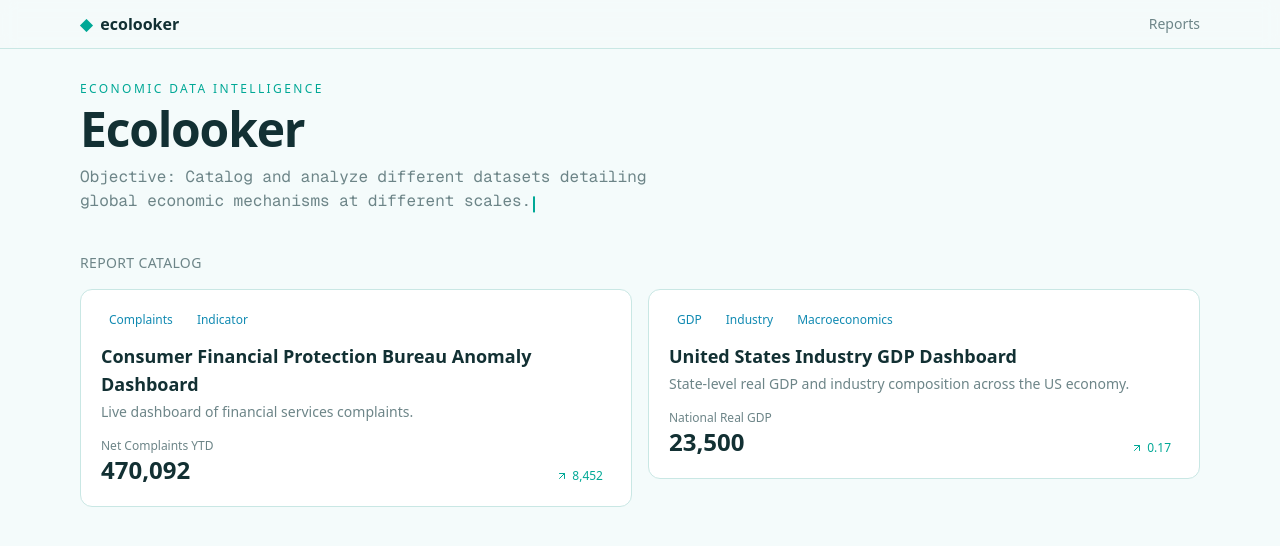
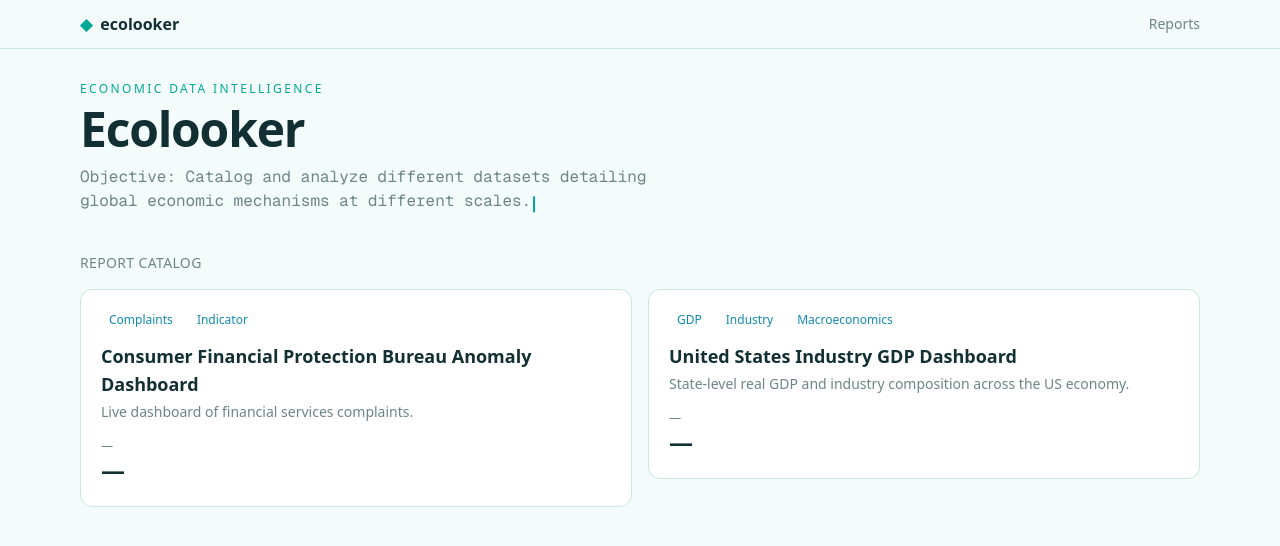
Before and after one commit to Ryanlin2/ecolooker, a Next.js app in the folder ecolooker-webapp/ecolooker/: page / in a window 1280 px wide. Shown: the top 546 px of the page. Built offline with nearby package versions, Linux system fonts and the light colour scheme.

Commit message:
clean up

```diff
--- a/ecolooker-webapp/ecolooker/src/app/page.tsx
+++ b/ecolooker-webapp/ecolooker/src/app/page.tsx
@@ -7,8 +7,42 @@
 import { TypewriterText } from "@/components/ui/typewriter-text";
 import { ArrowUpRight, ArrowDownRight } from "lucide-react";
 import { fmtNum } from "@/lib/utils";
+import { getCfpbReport } from "@/lib/cfpb-data";
+import { getUsIndustryGdpReport } from "@/lib/gdp-data";
 
-export default function Home() {
+type Hero = { label: string; value: number; change: number } | null;
+
+async function getHeroBySlug(): Promise<Record<string, Hero>> {
+  const [cfpb, gdp] = await Promise.allSettled([
+    getCfpbReport(),
+    getUsIndustryGdpReport(),
+  ]);
+
+  const latestCfpbDay =
+    cfpb.status === "fulfilled" ? cfpb.value.volumeDaily.at(-1) : undefined;
+
+  return {
+    "cfpb-complaints": latestCfpbDay
+      ? {
+          label: "Complaints received",
+          value: latestCfpbDay.complaints,
+          change: latestCfpbDay.dodChange,
+        }
+      : null,
+    "us-industry-gdp":
+      gdp.status === "fulfilled"
+        ? {
+            label: "National Real GDP",
+            value: Math.round(gdp.value.nationalGdpMillions / 1000),
+            change: gdp.value.nationalQoqPctChange,
+          }
+        : null,
+  };
+}
+
+export default async function Home() {
+  const heroBySlug = await getHeroBySlug();
+
   return (
     <div>
       <section className="mb-10">
@@ -31,7 +65,8 @@
 
       <div className="grid gap-4 md:grid-cols-2">
         {reports.map((report) => {
-          const up = report.hero.change >= 0;
+          const hero = heroBySlug[report.slug];
+          const up = (hero?.change ?? 0) >= 0;
 
           return (
             <Link key={report.slug} href={`/dashboards/${report.slug}`}>
@@ -51,13 +86,14 @@
 
                   <div className="mt-4 flex items-end justify-between">
                     <div>
-                      <p className="text-xs text-muted">{report.hero.label}</p>
+                      <p className="text-xs text-muted">{hero?.label ?? "—"}</p>
 
                       <p className="tnum text-2xl font-semibold">
-                        {fmtNum(report.hero.value)}
+                        {hero ? fmtNum(hero.value) : "—"}
                       </p>
                     </div>
 
+                    {hero && (
                       <Badge tone={up ? "up" : "down"}>
                         {up ? (
                           <ArrowUpRight size={12} />
@@ -65,8 +101,9 @@
                           <ArrowDownRight size={12} />
                         )}
 
-                      {fmtNum(Math.abs(report.hero.change))}
+                        {fmtNum(Math.abs(hero.change))}
                       </Badge>
+                    )}
                   </div>
                 </CardContent>
               </Card>
--- a/ecolooker-webapp/ecolooker/src/lib/reports.ts
+++ b/ecolooker-webapp/ecolooker/src/lib/reports.ts
@@ -1,14 +1,10 @@
-import {
-  nationalGdpMillions,
-  nationalQoqPctChange,
-  quarter as gdpQuarter,
-} from "./gdp-seed-data";
-
 /* Report registry. Add an entry here to publish a new report.
-   Keep content in code (or migrate to MDX/CMS later) — the UI never changes. */
+   Keep content in code (or migrate to MDX/CMS later) — the UI never changes.
+   Hero stats are fetched live per-report (see src/app/page.tsx) rather than
+   stored here, since they'd otherwise go stale the moment the underlying
+   data updates. */
 export type ReportMeta = {
-  slug: string; title: string; subtitle: string; date: string; tags: string[];
-  hero: { label: string; value: number; change: number; unit?: string };
+  slug: string; title: string; subtitle: string; tags: string[];
 };
 
 export const reports: ReportMeta[] = [
@@ -16,22 +12,13 @@
     slug: "cfpb-complaints",
     title: "Consumer Financial Protection Bureau Anomaly Dashboard",
     subtitle: "Live dashboard of financial services complaints.",
-    date: "Jul 2026",
     tags: ["Complaints", "Indicator"],
-    hero: { label: "Net Complaints YTD", value: 470092, change: 8452 },
   },
   {
     slug: "us-industry-gdp",
     title: "United States Industry GDP Dashboard",
     subtitle: "State-level real GDP and industry composition across the US economy.",
-    date: gdpQuarter.replace(/(\d{4}) (Q\d)/, "$2 $1"),
     tags: ["GDP", "Industry", "Macroeconomics"],
-    hero: {
-      label: "National Real GDP",
-      value: Math.round(nationalGdpMillions / 1000),
-      change: nationalQoqPctChange,
-      unit: "$B",
-    },
   },
 ];
 
```
Lines whose indentation alone changed are shown as unchanged.
